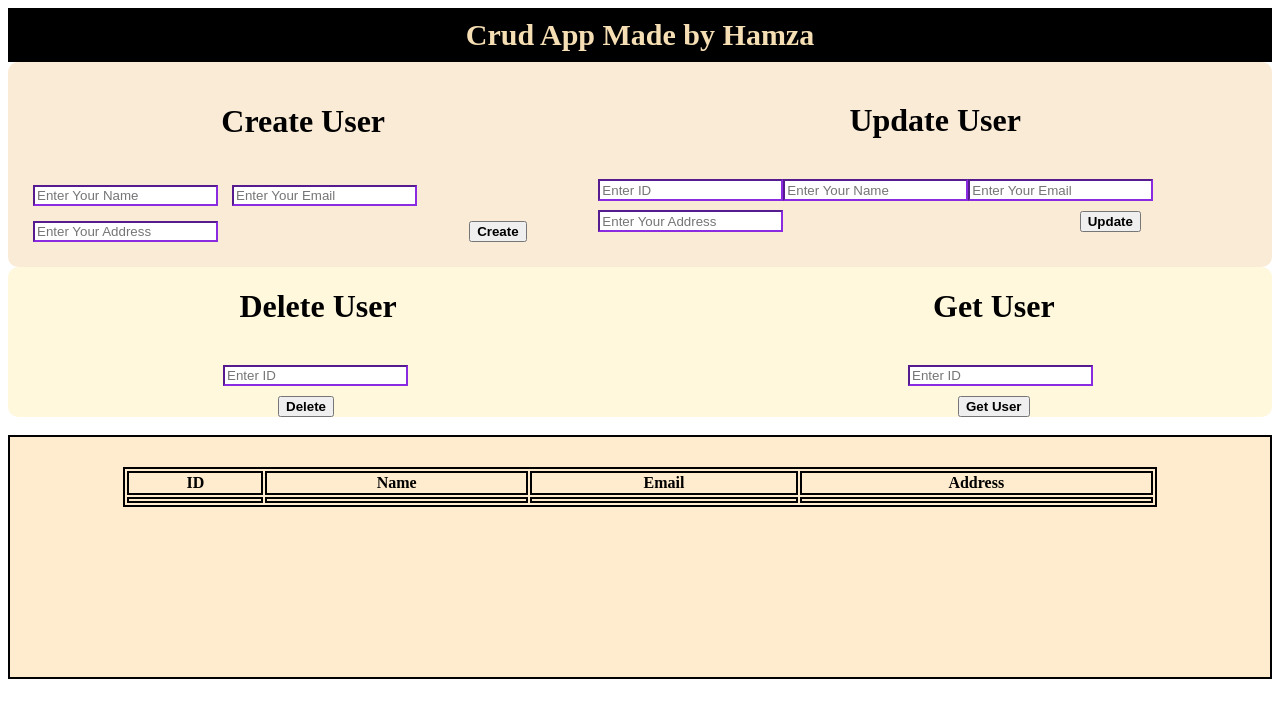
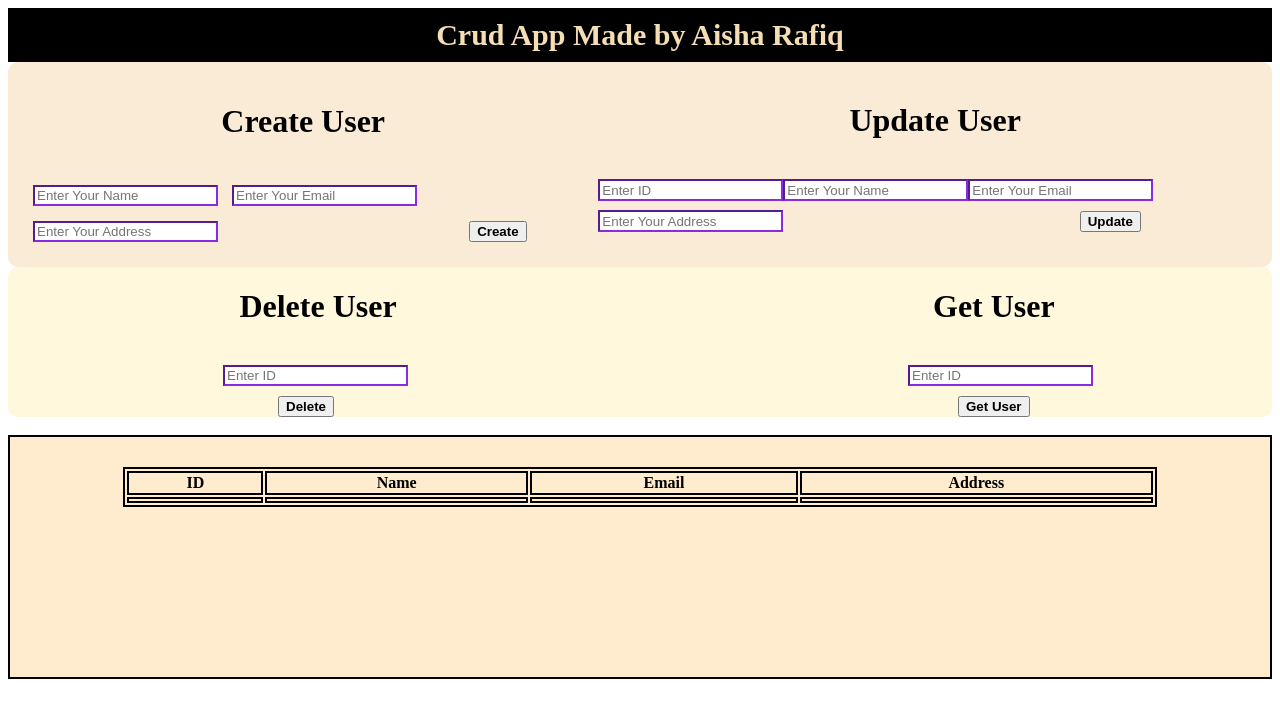
Before and after one commit to Devil-Looper/Aisha-Web-App, a website: page index.html in a window 1280 px wide. Drawn offline with nearby package versions, Linux system fonts and the light colour scheme.

Commit message:
Update index.html

```diff
--- a/index.html
+++ b/index.html
@@ -10,7 +10,7 @@
 
 <body>
     <header>
-        Crud App Made by Hamza
+        Crud App Made by Aisha Rafiq
     </header>
     <div class="hk">
     <!-- CREATE USER -->
```
